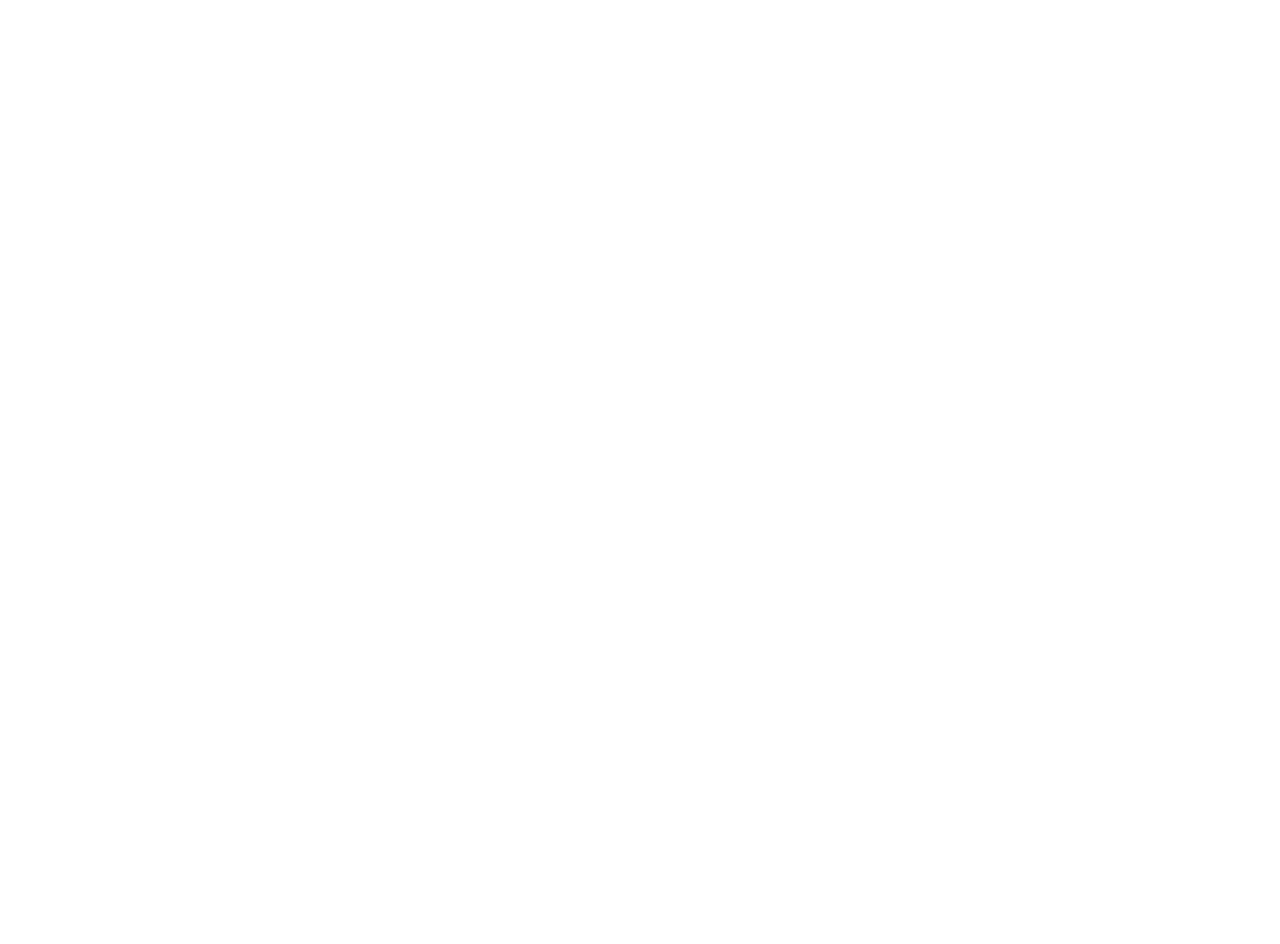
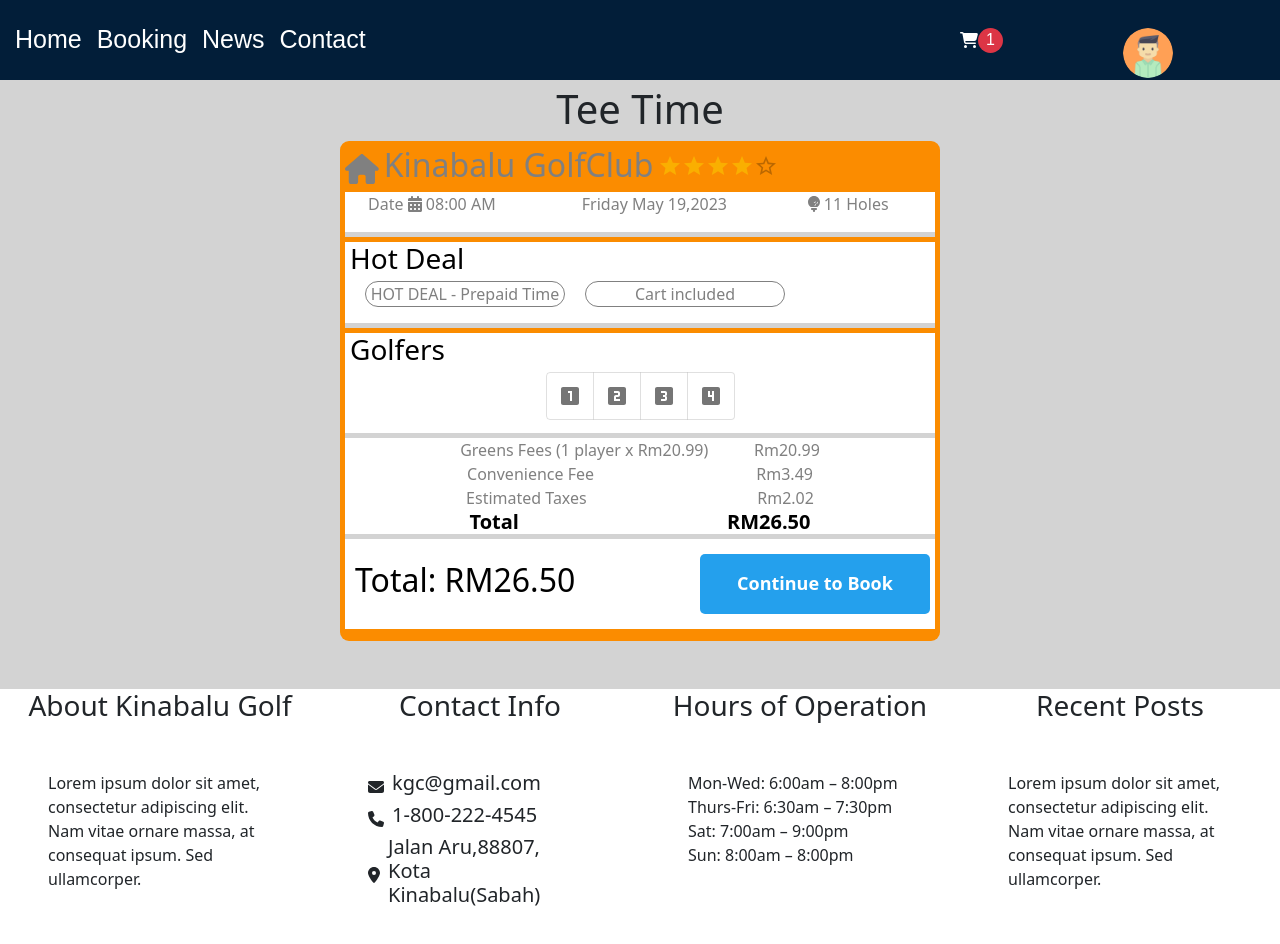
Before and after one commit to Dannyw07/test, a React (Create React App) app in the folder clientside/: page /availableTime/slot-1 in a window 1280 px wide. Before the commit this address had no page. Shown: the top 944 px of the page. Before the commit the page ends 800 px from the top, so only its background shows below. Built offline with nearby package versions, Linux system fonts and the light colour scheme.

Commit message:
teetime updated files

```diff
--- a/clientside/src/App.js
+++ b/clientside/src/App.js
@@ -12,6 +12,7 @@ import MyAccount from "./pages/MyAccount/MyAccount";
 import { AnimatePresence } from "framer-motion";
 import Blog from "./pages/News/Blog";
 import CreateItem from "./pages/CreateItem/CreateItem";
+import TeeTime from "./pages/Teetime/TeeTime";
 
 function App() {
   // const navigate = useNavigate();
@@ -32,6 +33,7 @@ function App() {
             <Route path="/contact" element={<Contact />} />
             <Route path="/availableTime" element={<AvailableTime />} />
             <Route path="/MyAccount" element={<MyAccount />} />
+            <Route path="/availableTime/slot-1" element={<TeeTime />} />
             <Route path="/createItem" element={<CreateItem />} />
           </Routes>
         </BrowserRouter>
--- a/clientside/src/components/Navbar/Navbar.jsx
+++ b/clientside/src/components/Navbar/Navbar.jsx
@@ -112,7 +112,7 @@ function Navbar() {
                   </p>
                 )}
 
-                <p className="menuList">
+                <p className="menuList" onClick={logout}>
                   Logout
                   <FontAwesomeIcon
                     icon={faRightFromBracket}
--- a/clientside/src/pages/AvailableTime/AvailableTime.jsx
+++ b/clientside/src/pages/AvailableTime/AvailableTime.jsx
@@ -7,6 +7,7 @@ import Checkbox from "@mui/material/Checkbox";
 import Footer from "../../components/Footer/Footer";
 import { faFire } from "@fortawesome/free-solid-svg-icons";
 import { FontAwesomeIcon } from "@fortawesome/react-fontawesome";
+import { useNavigate } from "react-router-dom/dist/umd/react-router-dom.development";
 
 const label = { inputProps: { "aria-label": "Checkbox demo" } };
 
@@ -23,6 +24,10 @@ function handleClick(event) {
 // ];
 
 const AvailableTime = () => {
+  const navigate = useNavigate();
+  const handleSelect = () => {
+    navigate("/availableTime/slot-1");
+  };
   return (
     <div className="ATimeContainer">
       <Navbar />
@@ -106,7 +111,7 @@ const AvailableTime = () => {
           </div>
         </div> */}
 
-        <div className="slot-1">
+        <div className="slot-1" onClick={handleSelect}>
           <div className=" justify-content-center ">
             <div className="hotdeals">
               <FontAwesomeIcon icon={faFire} style={{ color: "#f8f9fc" }} />
--- /dev/null
+++ b/clientside/src/pages/Teetime/TeeTime.css
@@ -0,0 +1,129 @@
+.TT {
+  width: 100%;
+  height: auto;
+  background: lightgray;
+  justify-content: center;
+  align-items: center;
+}
+
+.TeetimeContainer {
+  margin-top: 5px;
+}
+.TeetimeForm {
+  color: white;
+  padding: 5px;
+  border-top-left-radius: 9px;
+  border-top-right-radius: 9px;
+  border-bottom-left-radius: 9px;
+  border-bottom-right-radius: 9px;
+  width: 600px;
+  height: 500px;
+  background: #fb8c00;
+  margin-left: auto;
+  margin-right: auto;
+}
+
+.TeeTimeTitle {
+  display: flex;
+  align-items: center;
+  color: gray;
+  gap: 5px;
+  text-align: left;
+}
+.FormDate {
+  width: 500px;
+  display: flex;
+  align-items: center;
+  justify-content: center;
+  gap: 5px;
+  background-color: white;
+  color: grey;
+}
+
+.TeeTimes {
+  display: flex;
+  gap: 20px;
+  background-color: white;
+}
+.break {
+  background-color: lightgray;
+  height: 5px;
+}
+.hotdealSection {
+  background-color: white;
+}
+
+.hotdealSection h3 {
+  text-align: left;
+  color: black;
+  margin: 5px;
+}
+.hotdealContent {
+  display: flex;
+  gap: 20px;
+}
+.pill1 {
+  margin-left: 20px;
+  width: 200px;
+  border: 1px solid gray;
+  border-radius: 30px;
+  color: grey;
+  cursor: pointer;
+}
+
+.pill2 {
+  width: 200px;
+  border: 1px solid gray;
+  border-radius: 30px;
+  color: grey;
+  cursor: pointer;
+}
+.golfers {
+  background-color: white;
+  height: 100px;
+}
+.golfers h3 {
+  text-align: left;
+  color: black;
+  margin: 5px;
+}
+
+.Fees {
+  background: white;
+}
+
+.Fees p {
+  color: gray;
+  margin-bottom: 0;
+}
+.Fees h5 {
+  color: black;
+  font-weight: bolder;
+  margin-bottom: 0;
+}
+
+.ReserveNow {
+  display: flex;
+  align-items: center;
+  gap: 20px;
+  background-color: white;
+  color: black;
+  justify-content: space-between;
+  height: 90px;
+}
+.ReserveNow h2 {
+  margin-left: 5px;
+  padding: 5px;
+}
+.button button {
+  margin-right: 5px;
+  width: 230px;
+  height: 60px;
+  align-items: end;
+  color: white;
+  background-color: #24a0ed;
+  border-radius: 5px;
+  border: none;
+  font-size: large;
+  font-weight: bolder;
+}
--- /dev/null
+++ b/clientside/src/pages/Teetime/TeeTime.jsx
@@ -0,0 +1,142 @@
+import React from "react";
+import Navbar from "../../components/Navbar/Navbar";
+import "./TeeTime.css";
+import {
+  faCalendarDays,
+  faGolfBallTee,
+  faHouse,
+  faTimes,
+  faTimesCircle,
+} from "@fortawesome/free-solid-svg-icons";
+import { FontAwesomeIcon } from "@fortawesome/react-fontawesome";
+import Footer from "../../components/Footer/Footer";
+import Box from "@mui/material/Box";
+import Rating from "@mui/material/Rating";
+import ToggleButton from "@mui/material/ToggleButton";
+import ToggleButtonGroup from "@mui/material/ToggleButtonGroup";
+import LooksOneIcon from "@mui/icons-material/LooksOne";
+import LooksTwoIcon from "@mui/icons-material/LooksTwo";
+import Looks3Icon from "@mui/icons-material/Looks3";
+import Looks4Icon from "@mui/icons-material/Looks4";
+import { color } from "framer-motion";
+
+const TeeTime = () => {
+  const [value, setValue] = React.useState(4);
+  const [alignment, setAlignment] = React.useState("left");
+
+  const handleAlignment = (event, newAlignment) => {
+    setAlignment(newAlignment);
+  };
+
+  return (
+    <div className="TT">
+      <Navbar />
+      <div className="TeetimeContainer">
+        <h1>Tee Time</h1>
+
+        <div className="TeetimeForm">
+          <div className="TeeTimeTitle">
+            <FontAwesomeIcon
+              icon={faHouse}
+              style={{
+                "--fa-primary-color": "#ffffff",
+                "--fa-secondary-color": "#ffffff",
+                fontSize: "30px",
+              }}
+            />
+            <h2>Kinabalu GolfClub</h2>
+            <Box
+              sx={{
+                "& > legend": { mt: 2 },
+              }}
+            >
+              <Rating name="read-only" value={value} readOnly />
+            </Box>
+          </div>
+
+          <div className="TeeTimes">
+            <div className="FormDate">
+              <p>
+                Date <FontAwesomeIcon icon={faCalendarDays} /> 08:00 AM
+              </p>
+            </div>
+            <p>|</p>
+            <div className="FormDate">
+              <p>Friday May 19,2023</p>
+            </div>
+            <div className="FormDate">
+              <p>
+                <FontAwesomeIcon icon={faGolfBallTee} /> 11 Holes
+              </p>
+            </div>
+          </div>
+          <div className="break"></div>
+          <div className="hotdealSection">
+            <h3>Hot Deal</h3>
+            <div className="hotdealContent">
+              <p className="pill1">HOT DEAL - Prepaid Time</p>
+              <p className="pill2">Cart included</p>
+            </div>
+          </div>
+          <div className="break"></div>
+
+          <div className="golfers">
+            <h3>Golfers</h3>
+            <ToggleButtonGroup
+              value={alignment}
+              exclusive
+              onChange={handleAlignment}
+              aria-label="text alignment"
+              color="primary"
+            >
+              <ToggleButton value="1" aria-label="left aligned">
+                <LooksOneIcon />
+              </ToggleButton>
+              <ToggleButton value="2" aria-label="centered">
+                <LooksTwoIcon />
+              </ToggleButton>
+              <ToggleButton value="3" aria-label="centered">
+                <Looks3Icon />
+              </ToggleButton>
+              <ToggleButton value="4" aria-label="right aligned">
+                <Looks4Icon />
+              </ToggleButton>
+            </ToggleButtonGroup>
+          </div>
+          <div className="break"></div>
+          <div className="Fees">
+            <p>
+              Greens Fees (1 player x Rm20.99) &nbsp; &nbsp; &nbsp; &nbsp;
+              &nbsp; Rm20.99
+            </p>
+            <p>
+              Convenience Fee &nbsp; &nbsp; &nbsp; &nbsp; &nbsp; &nbsp; &nbsp;
+              &nbsp; &nbsp; &nbsp; &nbsp;&nbsp; &nbsp;&nbsp; &nbsp;&nbsp;
+              &nbsp;&nbsp; &nbsp;&nbsp; &nbsp;&nbsp; Rm3.49
+            </p>
+            <p>
+              Estimated Taxes &nbsp; &nbsp; &nbsp; &nbsp; &nbsp; &nbsp; &nbsp;
+              &nbsp; &nbsp; &nbsp; &nbsp;&nbsp; &nbsp;&nbsp; &nbsp;&nbsp;
+              &nbsp;&nbsp; &nbsp;&nbsp; &nbsp;&nbsp;&nbsp;&nbsp; Rm2.02
+            </p>
+            <h5>
+              Total &nbsp; &nbsp; &nbsp; &nbsp; &nbsp; &nbsp; &nbsp; &nbsp;
+              &nbsp; &nbsp; &nbsp;&nbsp; &nbsp;&nbsp; &nbsp;&nbsp; &nbsp;&nbsp;
+              &nbsp;&nbsp; &nbsp;&nbsp;&nbsp;&nbsp;RM26.50
+            </h5>
+          </div>
+          <div className="break"></div>
+          <div className="ReserveNow">
+            <h2>Total: RM26.50</h2>
+            <div className="button">
+              <button>Continue to Book</button>
+            </div>
+          </div>
+        </div>
+      </div>
+      <Footer />
+    </div>
+  );
+};
+
+export default TeeTime;
```
